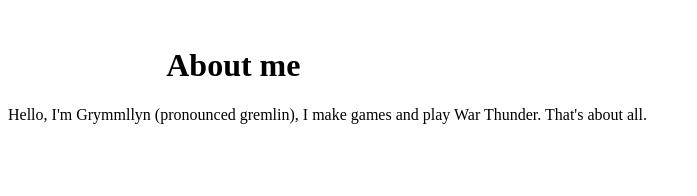
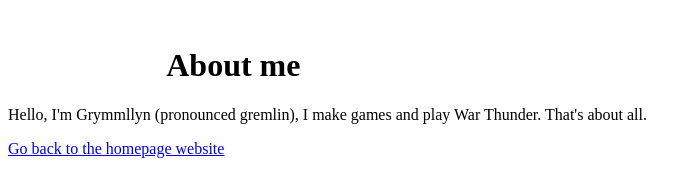
Before and after one commit to Grymmllyn/my-about-me-webstie-link, a plain HTML site: page index.html in a window 1280 px wide. Shown: the whole page, without its empty margins (0-697 px from the left). Drawn offline with Linux system fonts and the light colour scheme.

Commit message:
Update index.html

```diff
--- a/index.html
+++ b/index.html
@@ -14,6 +14,8 @@
 About me</h1>
 <p>Hello, I'm Grymmllyn (pronounced gremlin), I make games and play War Thunder.
 That's about all.</p>
+<p><a href="https://dapper-genie-19e8c3.netlify.app/">Go back to the homepage
+website</a></p>
 
 </body>
 
```
